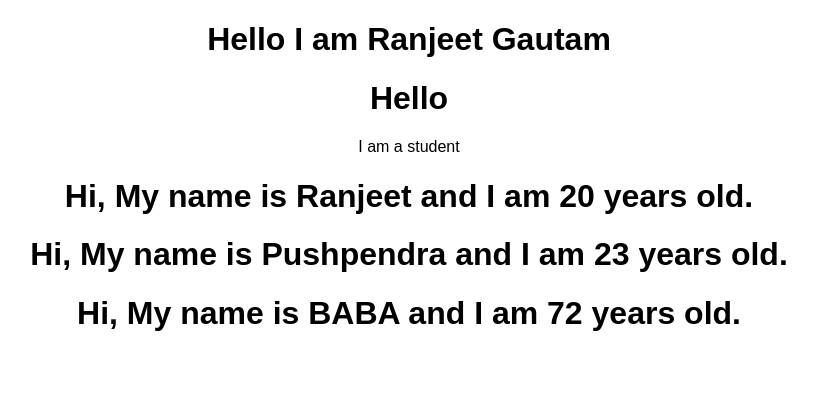
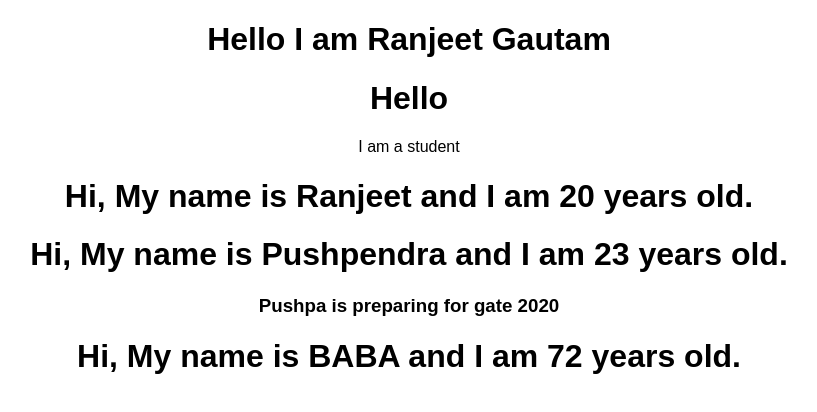
Before and after one commit to ranjeet2003/react-udemy-Burger-Project, a React (Create React App) app: page / in a window 1280 px wide. Shown: the top 412 px of the page, without its empty margins (231-1048 px from the left). Built offline with nearby package versions, Linux system fonts and the light colour scheme.

Commit message:
understand props.children

```diff
--- a/src/App.js
+++ b/src/App.js
@@ -10,7 +10,7 @@ class App extends Component {
         <h1>Hello</h1>
         <p>I am a student</p>
         <Person name="Ranjeet" age="20"></Person>
-        <Person name="Pushpendra" age="23"></Person>
+        <Person name="Pushpendra" age="23">Pushpa is preparing for gate 2020 </Person>
         <Person name="BABA" age="72"></Person>
       </div>
     );
--- a/src/Person/Person.js
+++ b/src/Person/Person.js
@@ -1,6 +1,12 @@
 import React from 'react';
 
 const person = (props) => {
-return <h1>Hi, My name is { props.name } and I am { props.age } years old.</h1>
+    return (
+        <div>
+            <h1>Hi, My name is {props.name} and I am {props.age} years old.</h1>
+            <h3>{props.children}</h3>
+        </div>
+    )
+
 };
- export default person;
+export default person;
```
